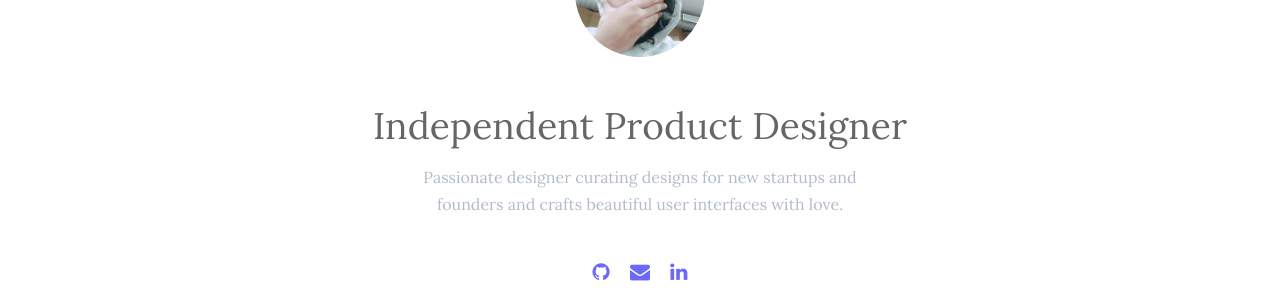
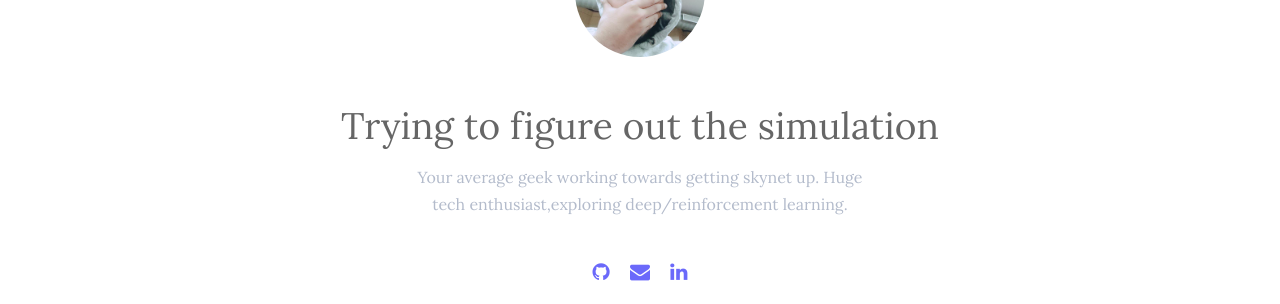
Before and after one commit to aghinsa/aghinsa.github.io, a Jekyll site: the page built from index.html, in a window 1280 px wide. Shown: the part 231-535 px from the top of the page. Built offline with Jekyll 4.4.1, drawn with Linux system fonts in a browser that asks for light colours; nearby versions of some CDN libraries.

Commit message:
bio aupdate

```diff
--- a/_config.yml
+++ b/_config.yml
@@ -1,6 +1,6 @@
-title: Aghin Shah Alin – Independent Product Designer
-logo:  # you can add own logo.
-description: Passionate designer curating designs for new startups  and  founders  and crafts  beautiful user interfaces with love.
+title: Aghin Shah Alin
+logo:   # you can add own logo.
+description: Your average geek working towards getting skynet up. Huge tech enthusiast,exploring deep/reinforcement learning.
 baseurl: "" # the subpath of your site, e.g. /blog
 url: "https://aghinsa.github.io" # the base hostname & protocol for your site, e.g. http://example.com
 
@@ -9,16 +9,16 @@ url: "https://aghinsa.github.io" # the base hostname & protocol for your site, e
 author:
   name: Aghin Shah Alin
   image: '/assets/img/dp.jpg'
-  job: Independent Product Designer
-  bio: Passionate designer curating designs for new startups  and  founders  and crafts  beautiful user interfaces with love.
+  job: "Trying to figure out the simulation"
+  bio: Your average geek working towards getting skynet up. Huge tech enthusiast,exploring deep/reinforcement learning.
   email: forexample@website.com
 
 
 # Contact links
-contacts:
-  - github : aghinsa
-  - email : aghinsa@gmail.com
-  - linkedin : aghinsa
+
+github : aghinsa
+email : aghinsa@gmail.com
+linkedin : aghinsa
 
 
 # Comment Section (Disqus)
--- a/index.html
+++ b/index.html
@@ -11,9 +11,9 @@ layout: default
       <p class="author__bio">{{ site.author.bio }}</p>
       <!-- {% include social.html %} -->
       <div class="author__more">
-  	    <a href="http://github.com/{{ site.contacts.github }}"><i class="fa fa-github "></i></a>
-    	  <a href="mailto:{{ site.contacts.email}}"><i class="fa fa-envelope"></i></a>
-    	  <a href="http://linkedin.com/in/{{ site.contacts.linkedin }}"><i class="fa fa-linkedin"></i></a>
+  	    <a href="http://github.com/{{site.github}}"><i class="fa fa-github "></i></a>
+    	  <a href="mailto:{{site.email}}"><i class="fa fa-envelope"></i></a>
+    	  <a href="http://linkedin.com/in/{{site.linkedin}}"><i class="fa fa-linkedin"></i></a>
       </div>
     </div>
   </section>
```
Also changed, not shown: favicon.ico.
